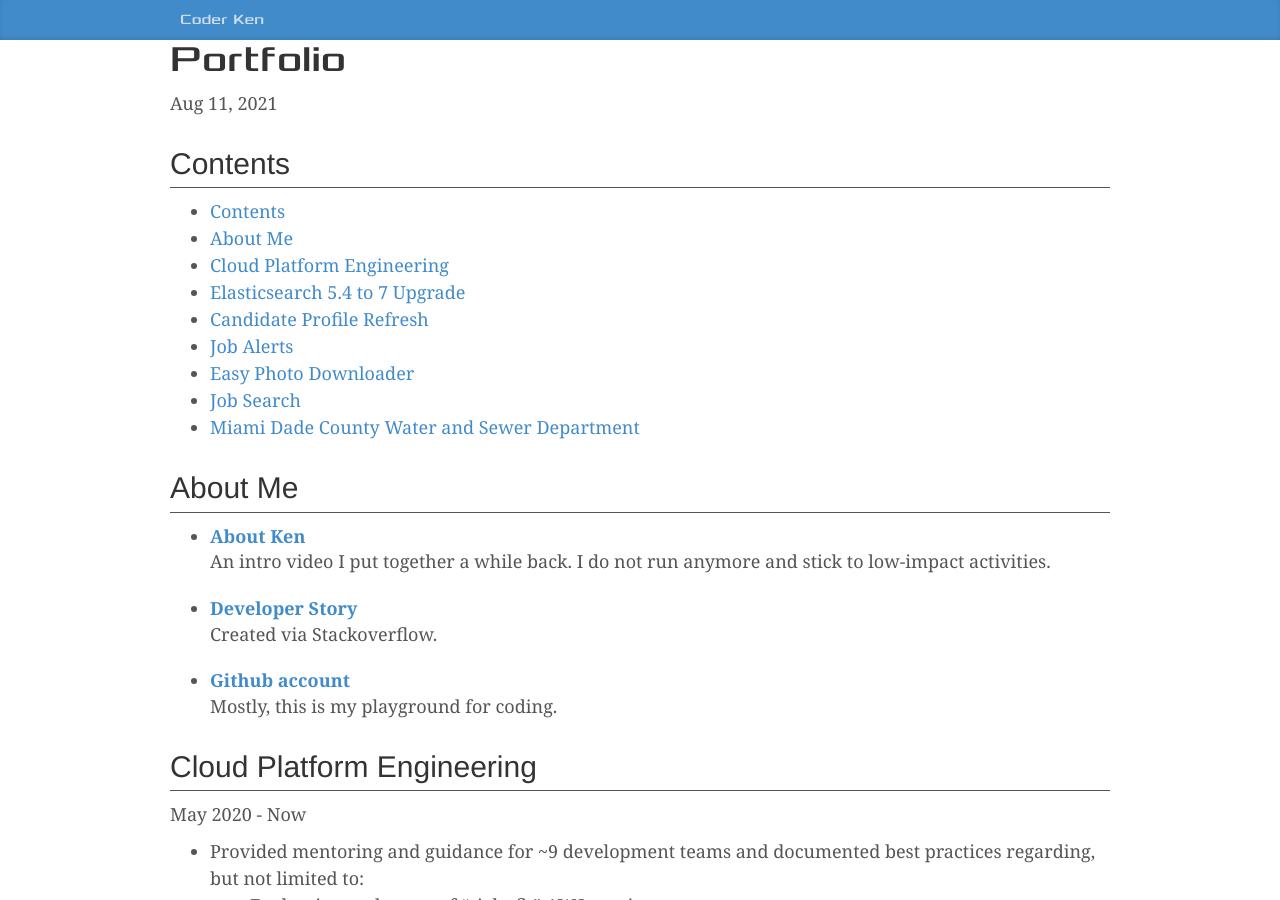
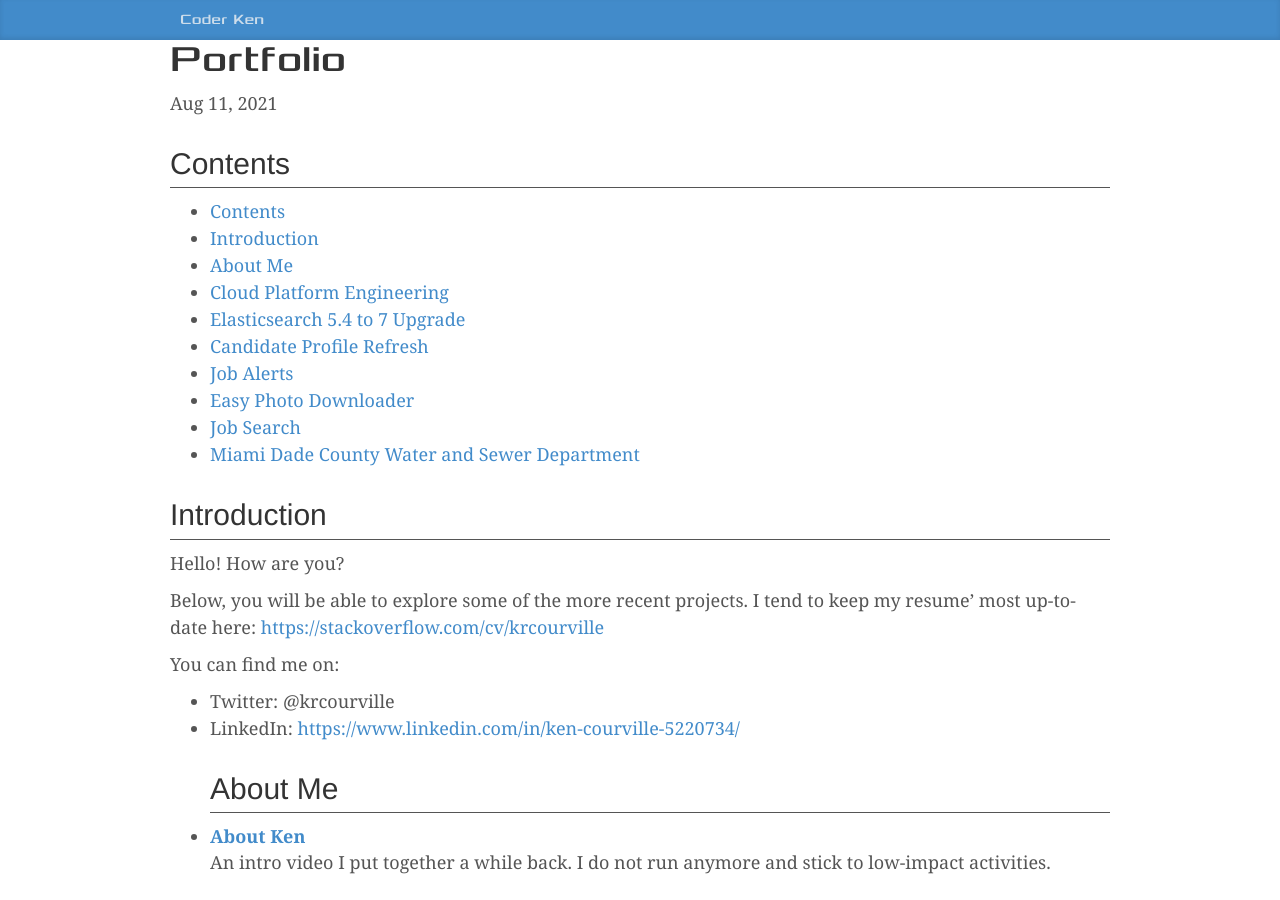
Before and after one commit to krcourville/krcourville.github.io, a Jekyll site: the page built from _posts/2021-08-11-portfolio.markdown, in a window 1280 px wide and 900 px high. Built offline with Jekyll 4.4.1, drawn with Linux system fonts in a browser that asks for light colours; nearby versions of some CDN libraries; comment, search, counter and statistics services are not loaded.

Commit message:
add intro

```diff
--- a/_posts/2021-08-11-portfolio.markdown
+++ b/_posts/2021-08-11-portfolio.markdown
@@ -10,6 +10,16 @@ categories: projects portfolio
 - TOC
 {:toc}
 
+## Introduction
+
+Hello! How are you?
+
+Below, you will be able to explore some of the more recent projects.  I tend to keep my resume' most up-to-date here: <https://stackoverflow.com/cv/krcourville>
+
+You can find me on:
+
+* Twitter: @krcourville
+* LinkedIn: <https://www.linkedin.com/in/ken-courville-5220734/>
 ## About Me
 
 - [About Ken](https://youtu.be/OW6yPJLEgt8)
```
